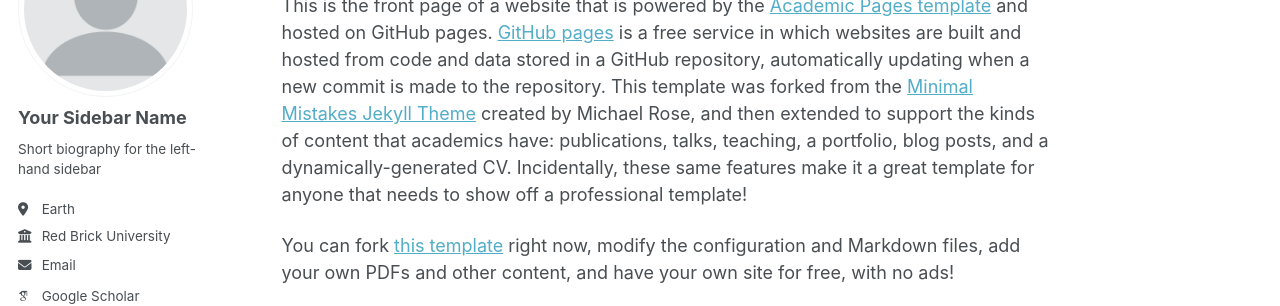
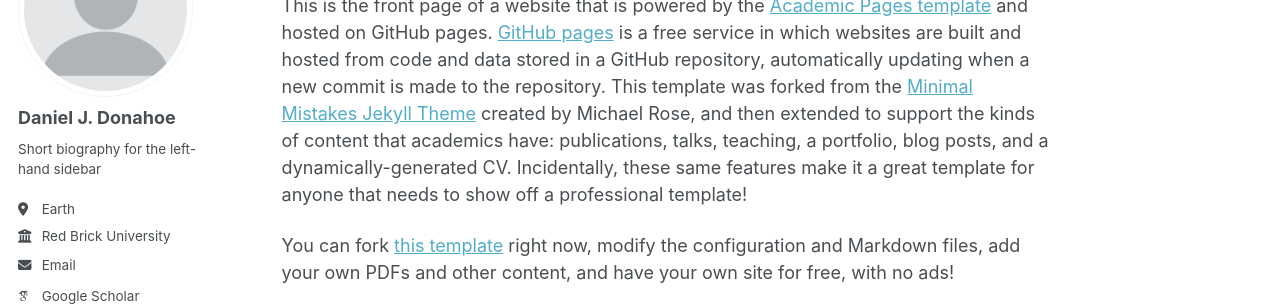
Before and after one commit to outdoorCoding/outdoorCoding.github.io, a Jekyll site: the page built from _pages/about.md, in a window 1280 px wide. Shown: the part 177-483 px from the top of the page. Built offline with Jekyll 4.4.1, drawn with Linux system fonts in a browser that asks for light colours; some web fonts are replaced; a script that is not in the unit is left out.

Commit message:
first local commit.

```diff
--- a/_config.yml
+++ b/_config.yml
@@ -24,7 +24,7 @@ repository               : "academicpages/academicpages.github.io"
 author:
   # Biographic information
   avatar           : "profile.png"
-  name             : "Your Sidebar Name"
+  name             : "Daniel J. Donahoe"
   pronouns         : # example: "she/her"
   bio              : "Short biography for the left-hand sidebar"
   location         : "Earth"
```
